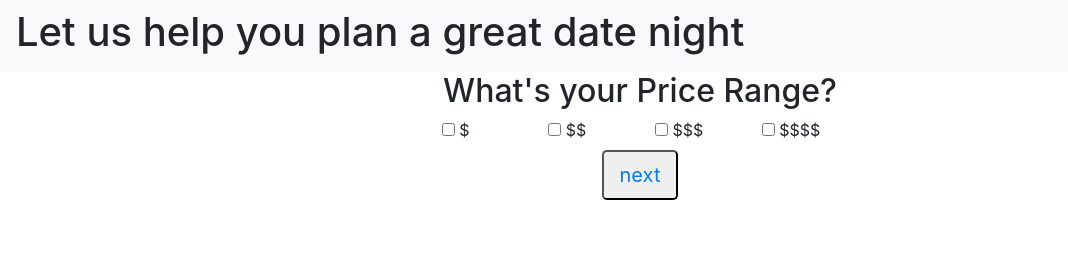
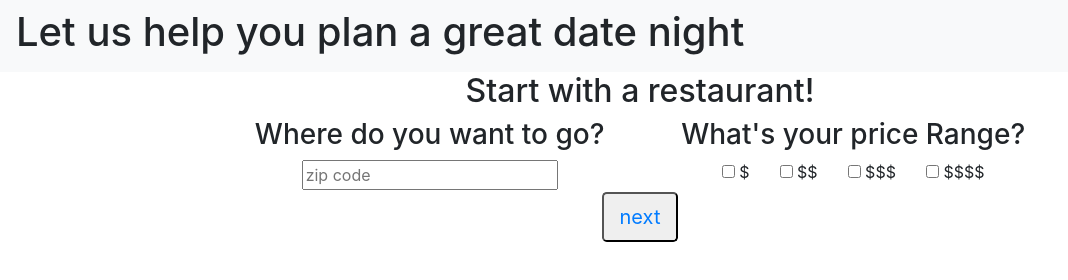
Before and after one commit to jgcreiglow/date-night-generator, a website: page assets/price.html in a window 1280 px wide. Shown: the whole page, without its empty margins (0-1068 px from the left). Drawn offline with nearby package versions, Linux system fonts and the light colour scheme.

Commit message:
added zip code search for price page

```diff
--- a/assets/price.html
+++ b/assets/price.html
@@ -22,34 +22,48 @@
     <div class = "container-fluid">
         <div class = "row justify-content-md-center">
             <h2>
-                What's your Price Range?
+                Start with a restaurant!
             </h2>
         </div>
 
     <!-- content box -->
         <div class="row justify-content-md-center">
-            <div class="col-md-1">
+            <div class col-md-offset-1 col-md-auto>
+                <div class="row justify-content-md-center">
+                    <h3>Where do you want to go? </h3>
+                </div>
+                <div class="row justify-content-md-center">
+                    <input id="zipcode" type="number" placeholder="zip code"> </input>
+                </div>
+            </div>
+            <div class="col-md-1"></div>
+            <div class col-md-auto>
+                <div class="row justify-content-md-center">
+                    <h3>What's your price Range? </h3>
+                </div>
+                <div class="row justify-content-md-center">
+                    <div class="col-md-auto">
                         <input type="checkbox" id="1" name="$" value="1">
                             <label for="1">
                                 $
                             </label>
                         </input>
                     </div>
-            <div class="col-md-1">
+                    <div class="col-md-auto">
                         <input type="checkbox" id="2" name="$$" value="2">
                             <label for="2">
                                 $$
                             </label>
                         </input>
                     </div>
-            <div class="col-md-1">
+                    <div class="col-md-auto">
                         <input type="checkbox" id="3" name="$$$" value="3">
                             <label for="3">
                                 $$$
                             </label>
                         </input>
                     </div>
-            <div class="col-md-1">
+                    <div class="col-md-auto">
                         <input type="checkbox" id="4" name="$$$$" value="4">
                             <label for="4">
                                 $$$$
@@ -57,7 +71,8 @@
                         </input>
                     </div>
                 </div>
-
+            </div>
+        </div>
     </div>
 
         <!-- button to go to next page -->
```
Also changed, not shown: assets/movies.html (+1 -1 lines), assets/images/logo.png (added). Lines whose indentation alone changed are shown as unchanged.
